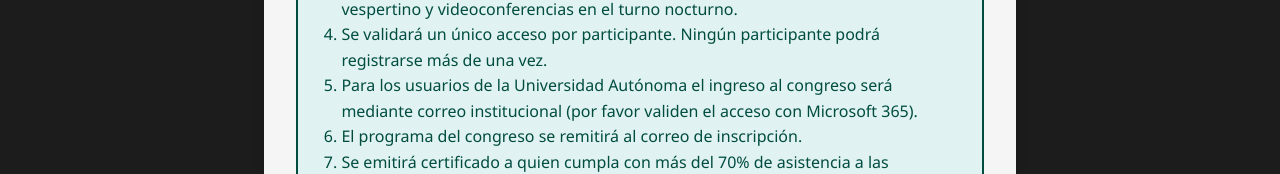
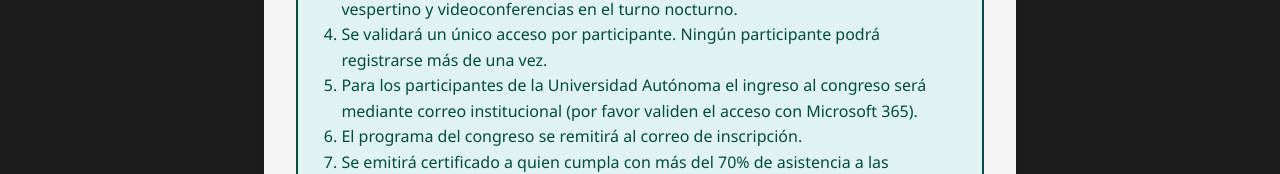
Before and after one commit to Informaticspro/cesi-asistencia, a React (Vite) app: page /registrar in a window 1280 px wide. Shown: the part 502-676 px from the top of the page. Built offline with nearby package versions, Linux system fonts and the light colour scheme.

Commit message:
añadiendo lo ultimo1

```diff
--- a/src/RegistrarParticipante.jsx
+++ b/src/RegistrarParticipante.jsx
@@ -218,7 +218,7 @@ setMostrarErrorCedula(false);
           <li>El congreso tiene un costo y las conferencias son presenciales y virtuales.</li>
           <li>Los horarios de CESI estarán distribuidos en tres bloques: Conferencias presenciales en el turno matutino, talleres para grupos seleccionados en el turno vespertino y videoconferencias en el turno nocturno.</li>
           <li>Se validará un único acceso por participante. Ningún participante podrá registrarse más de una vez.</li>
-          <li>Para los usuarios de la Universidad Autónoma el ingreso al congreso será mediante correo institucional (por favor validen el acceso con Microsoft 365).</li>
+          <li>Para los participantes de la Universidad Autónoma el ingreso al congreso será mediante correo institucional (por favor validen el acceso con Microsoft 365).</li>
           <li>El programa del congreso se remitirá al correo de inscripción.</li>
           <li>Se emitirá certificado a quien cumpla con más del 70% de asistencia a las conferencias.</li>
           <li>Los certificados son digitales y se remiten al correo de inscripción.</li>
```
